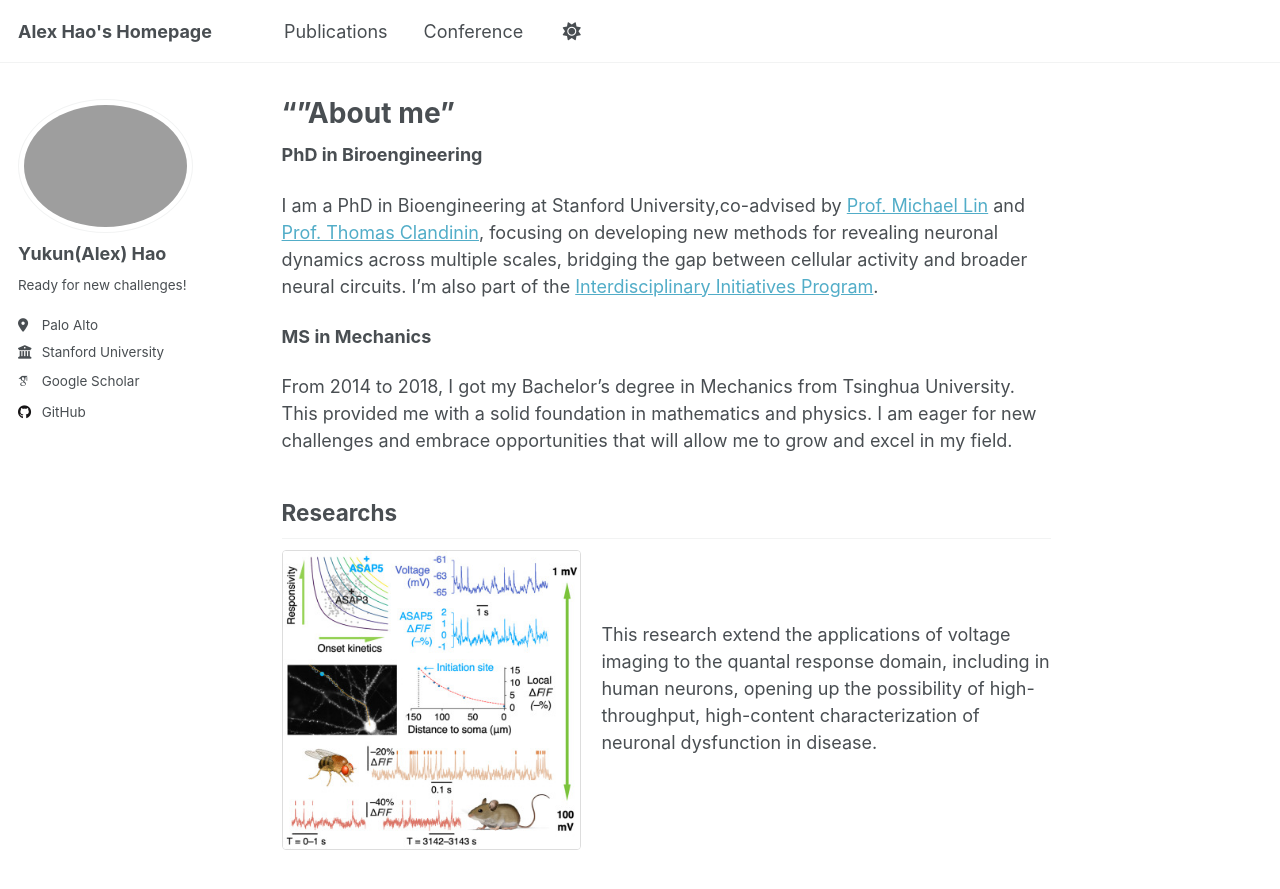
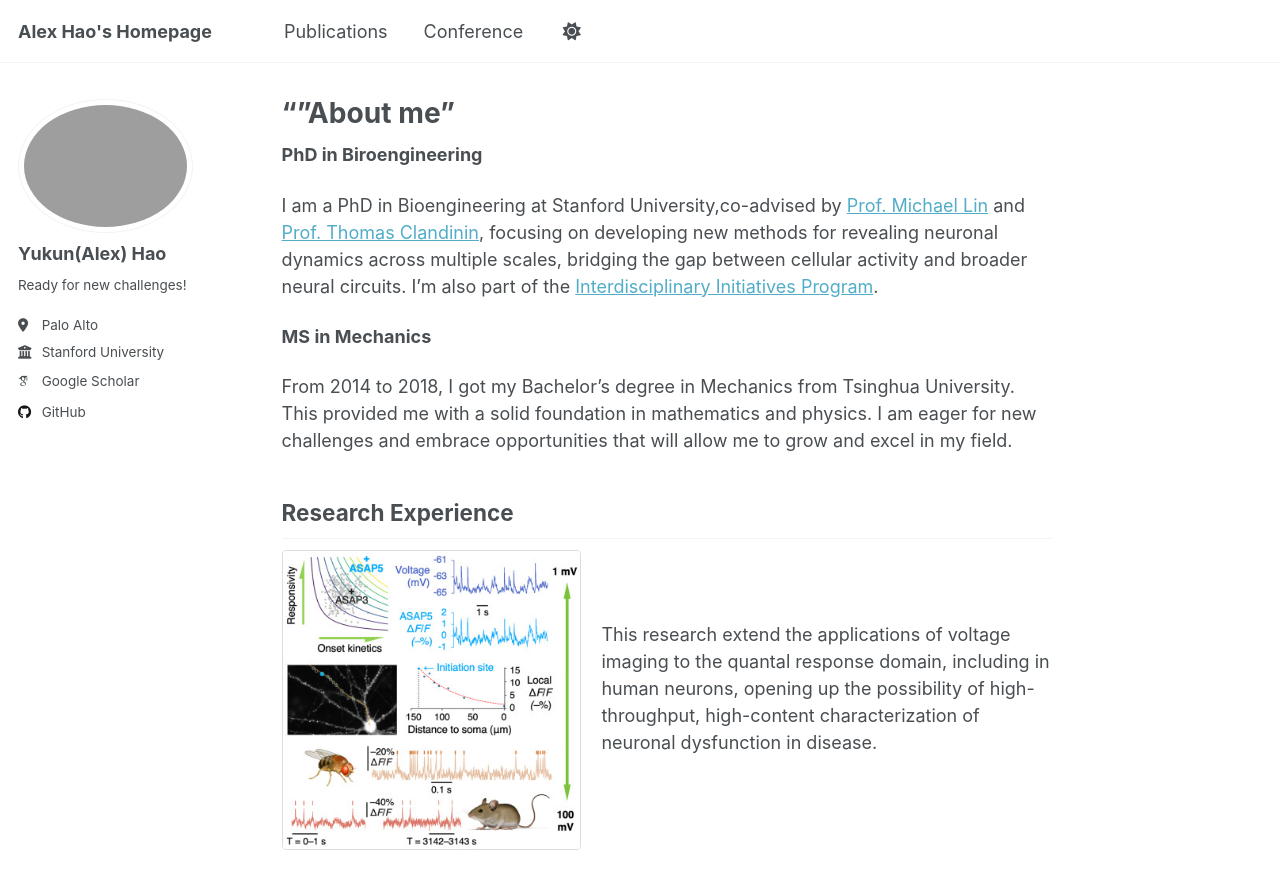
Before and after one commit to AlexYkHao/AlexYkHao.github.io, a Jekyll site: the page built from _pages/about.md, in a window 1280 px wide and 900 px high. Shown: the top 889 px of the window. Built offline with Jekyll 4.4.1, drawn with Linux system fonts in a browser that asks for light colours; some web fonts are replaced.

Commit message:
Update about.md

```diff
--- a/_pages/about.md
+++ b/_pages/about.md
@@ -15,9 +15,7 @@ I am a PhD in Bioengineering at Stanford University,co-advised by [Prof. Michael
 
 From 2014 to 2018, I got my Bachelor's degree in Mechanics from Tsinghua University. This provided me with a solid foundation in mathematics and physics. I am eager for new challenges and embrace opportunities that will allow me to grow and excel in my field.
 
-## Researchs
-
-
+## Research Experience
 
 <div style="display: flex; align-items: center; margin-bottom: 20px;">
   <div style="flex: 1; margin-right: 20px;">
```
